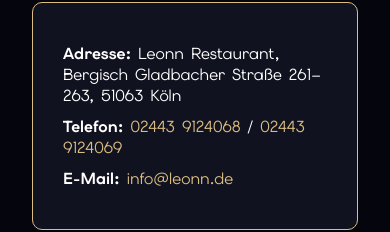
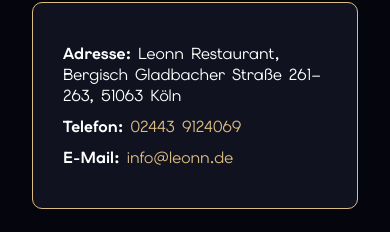
Before and after one commit to cakmakenes/leonn-website, a Next.js app: page /contact in a window 390 px wide. Shown: the part 480-712 px from the top of the page. Built offline with nearby package versions, Linux system fonts and the light colour scheme.

Commit message:
fix(contact): keep only the restaurant's main phone number
Co-Authored-By: Claude Opus 5.5 <noreply@anthropic.com>

```diff
--- a/src/app/contact/page.js
+++ b/src/app/contact/page.js
@@ -40,14 +40,9 @@ export default function ContactPage() {
         </p>
         <p style={{ margin: "10px 0" }}>
           <strong>Telefon:</strong>{" "}
-          {CONTACT.phones.map((phone, index) => (
-            <span key={phone.href}>
-              {index > 0 && " / "}
-              <a href={`tel:${phone.href}`} style={{ color: "var(--color-secondary)" }}>
-                {phone.display}
-              </a>
-            </span>
-          ))}
+          <a href={`tel:${CONTACT.phoneHref}`} style={{ color: "var(--color-secondary)" }}>
+            {CONTACT.phone}
+          </a>
         </p>
         <p style={{ margin: "10px 0" }}>
           <strong>E-Mail:</strong>{" "}
--- a/src/app/impressum/page.js
+++ b/src/app/impressum/page.js
@@ -46,7 +46,7 @@ export default function ImpressumPage() {
         <p style={{ margin: "20px 0 10px 0" }}>
           <strong>Kontakt</strong>
           <br />
-          Telefon: {CONTACT.phones.map((phone) => phone.display).join(" / ")}
+          Telefon: {CONTACT.phone}
           <br />
           E-Mail:{" "}
           <a href={`mailto:${CONTACT.email}`} style={{ color: "var(--color-secondary)" }}>
--- a/src/lib/contact.js
+++ b/src/lib/contact.js
@@ -19,10 +19,8 @@ export const CONTACT = {
   city: "Köln",
   country: "Deutschland",
 
-  phones: [
-    { display: "02443 9124068", href: "+4924439124068" },
-    { display: "02443 9124069", href: "+4924439124069" },
-  ],
+  phone: "02443 9124069",
+  phoneHref: "+4924439124069",
   email: "info@leonn.de",
 
   website: "www.leonnrestaurant.com",
```
Also changed, not shown: src/app/page.js (+2 -6 lines).
